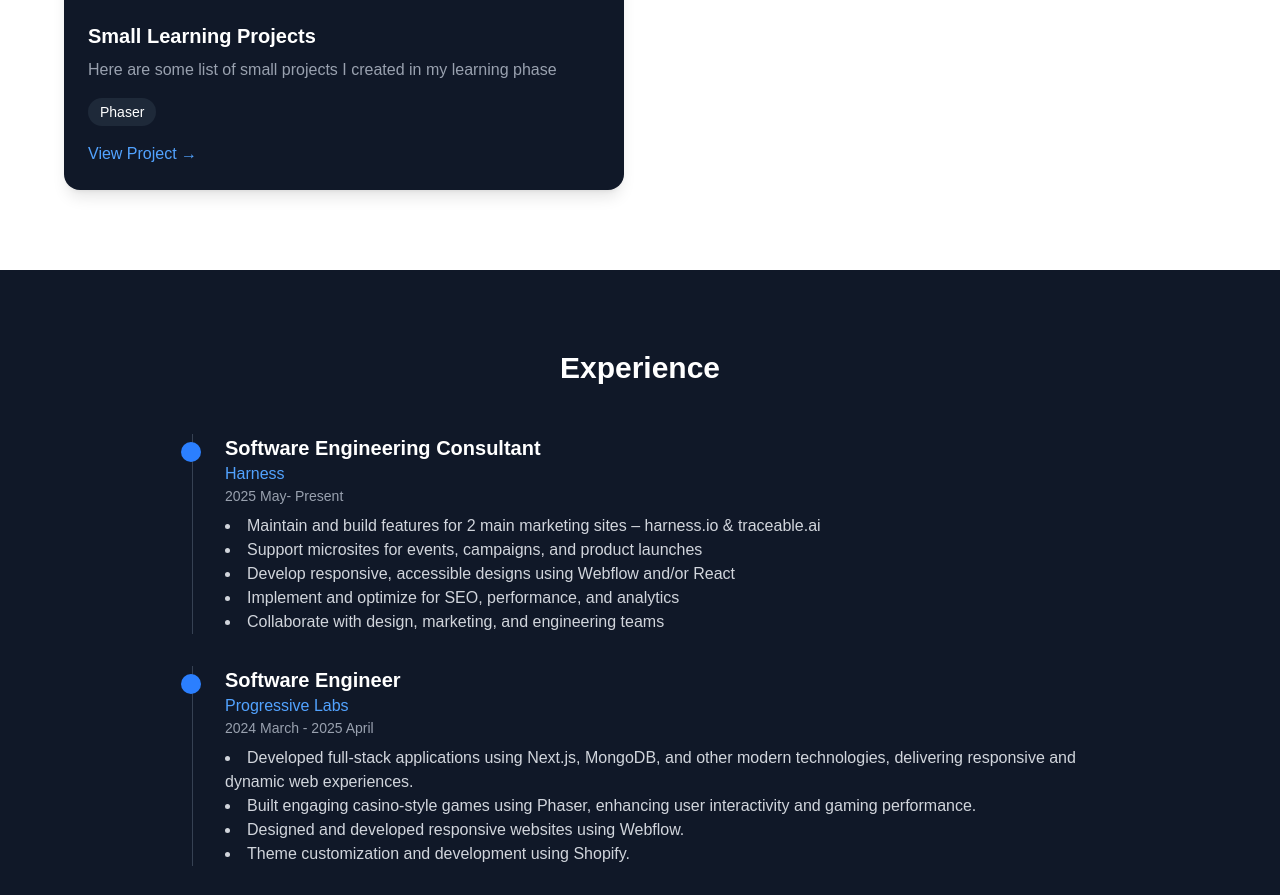
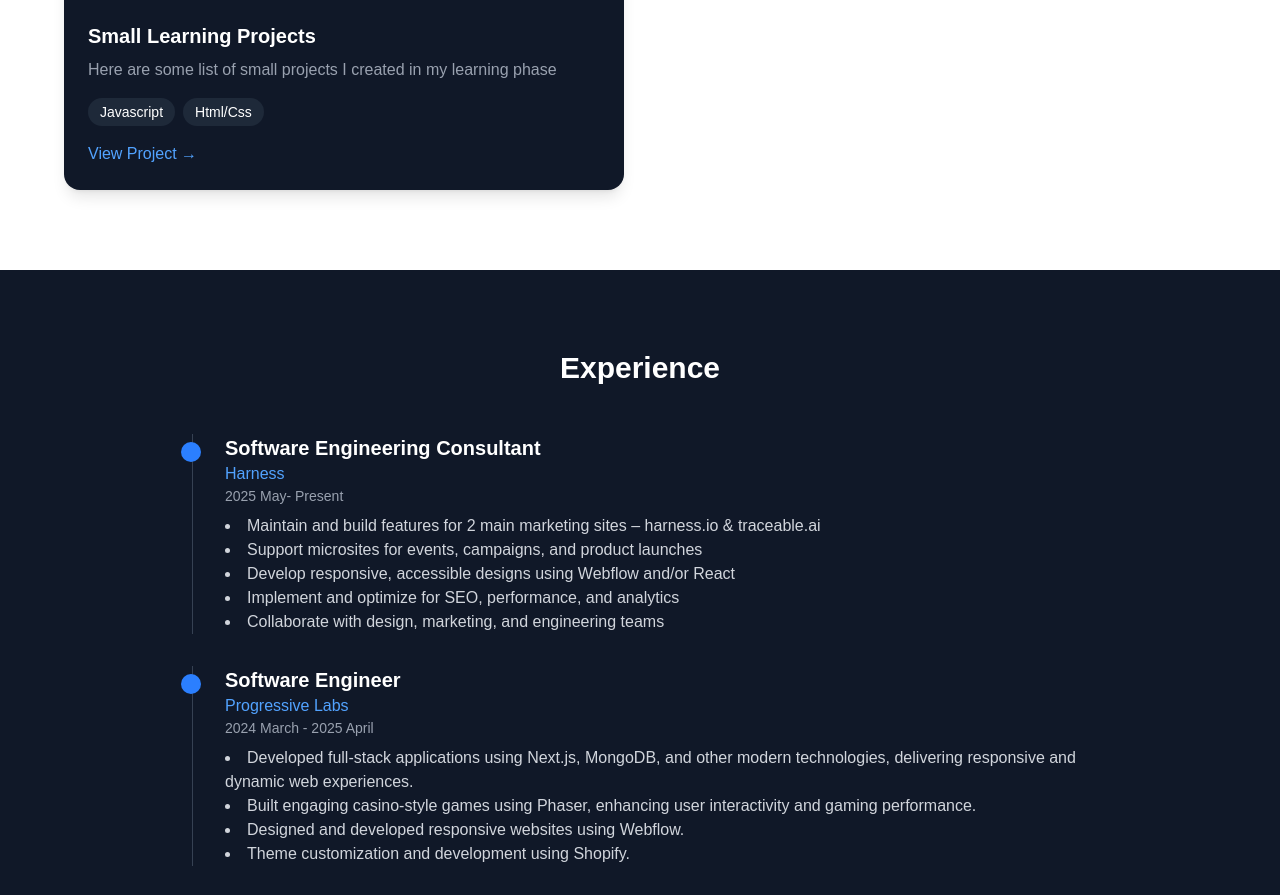
Before and after one commit to MansijCodes/Portfolio, a Next.js app: page / in a window 1280 px wide. Shown: the part 2440-3335 px from the top of the page. Built offline with nearby package versions, Linux system fonts and the light colour scheme.

Commit message:
change in tech stack of small proj

```diff
--- a/app/components/Projects.jsx
+++ b/app/components/Projects.jsx
@@ -21,7 +21,7 @@ const projects = [
     title: 'Small Learning Projects',
     description:
       'Here are some list of small projects I created in my learning phase',
-    tech: ['Phaser'],
+    tech: ['Javascript', 'Html/Css'],
     link: 'https://mansijranjit.github.io/',
     image: '/ninja-survivor.png',
   },
```
